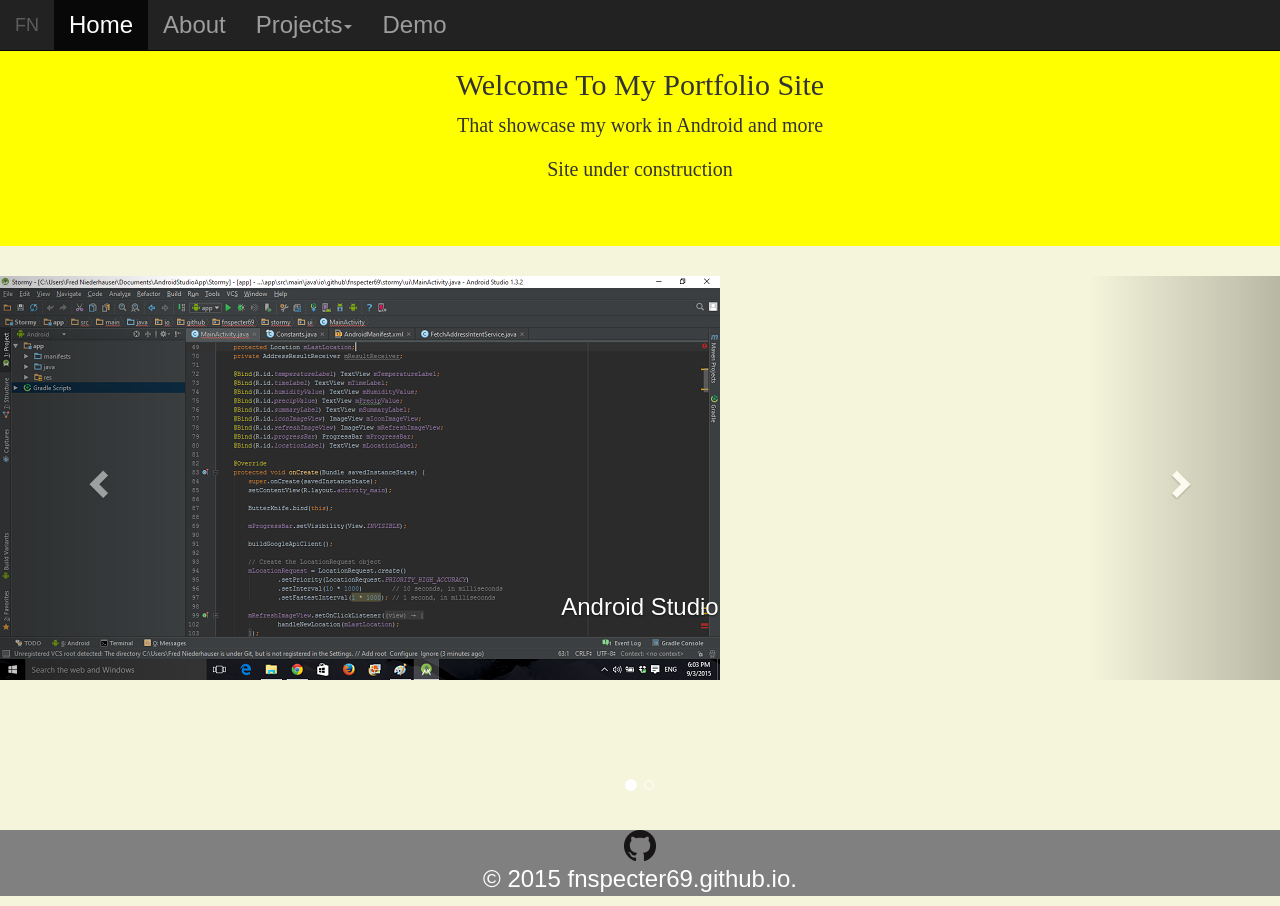
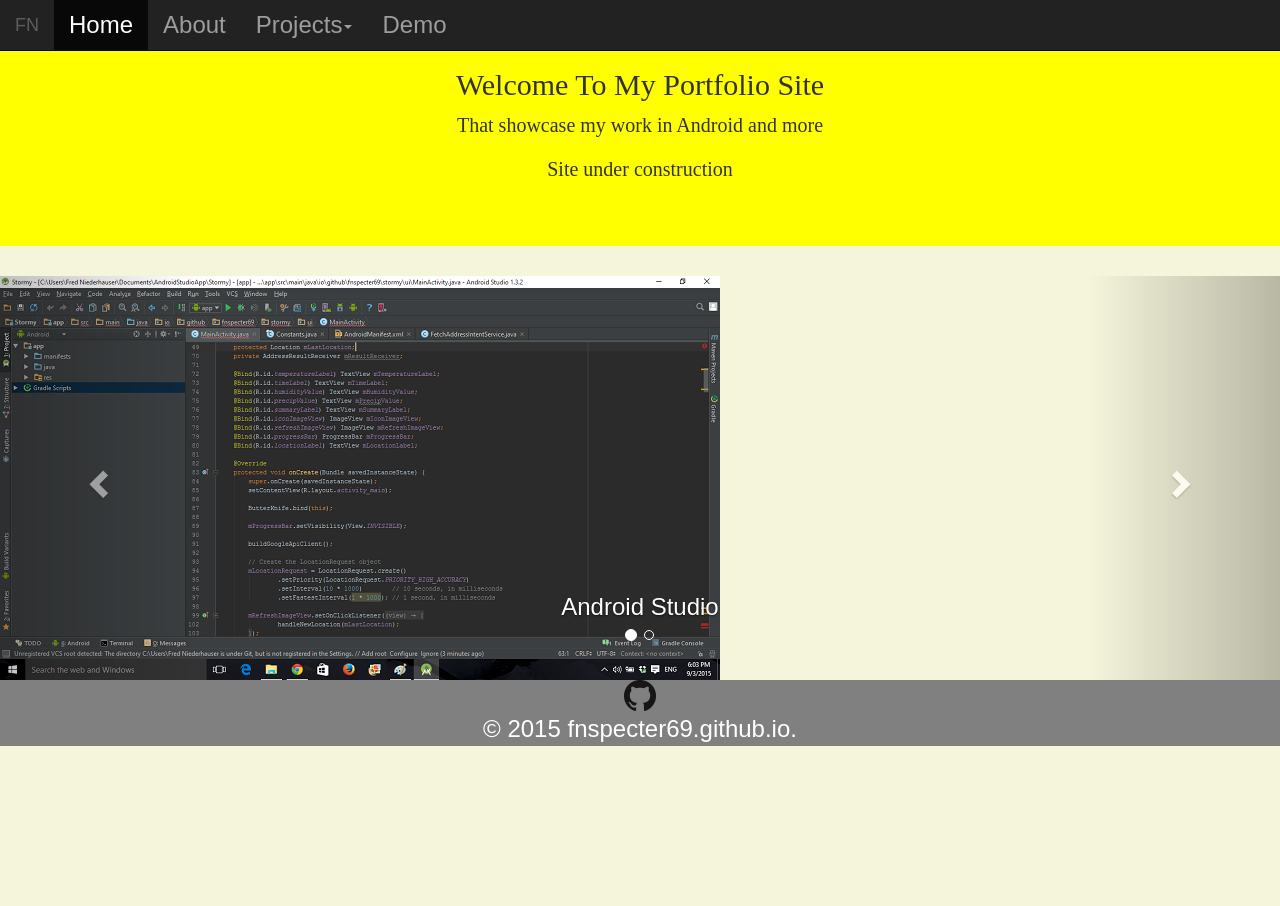
Before and after one commit to fnspecter69/fnspecter69.github.io, a plain HTML site: page index.html in a window 1280 px wide. After the commit the page ends 800 px from the top, so only its background shows below. Drawn offline with nearby package versions, Linux system fonts and the light colour scheme.

Commit message:
fixed carousel

```diff
--- a/css/main.css
+++ b/css/main.css
@@ -33,10 +33,6 @@
   font-size: 20px;
 }
 
-.carousel{
-  padding-bottom: 150px;
-}
-
 .site-footer{
   text-align: center;
   background-color: gray;
```
Also changed, not shown: README.md.
